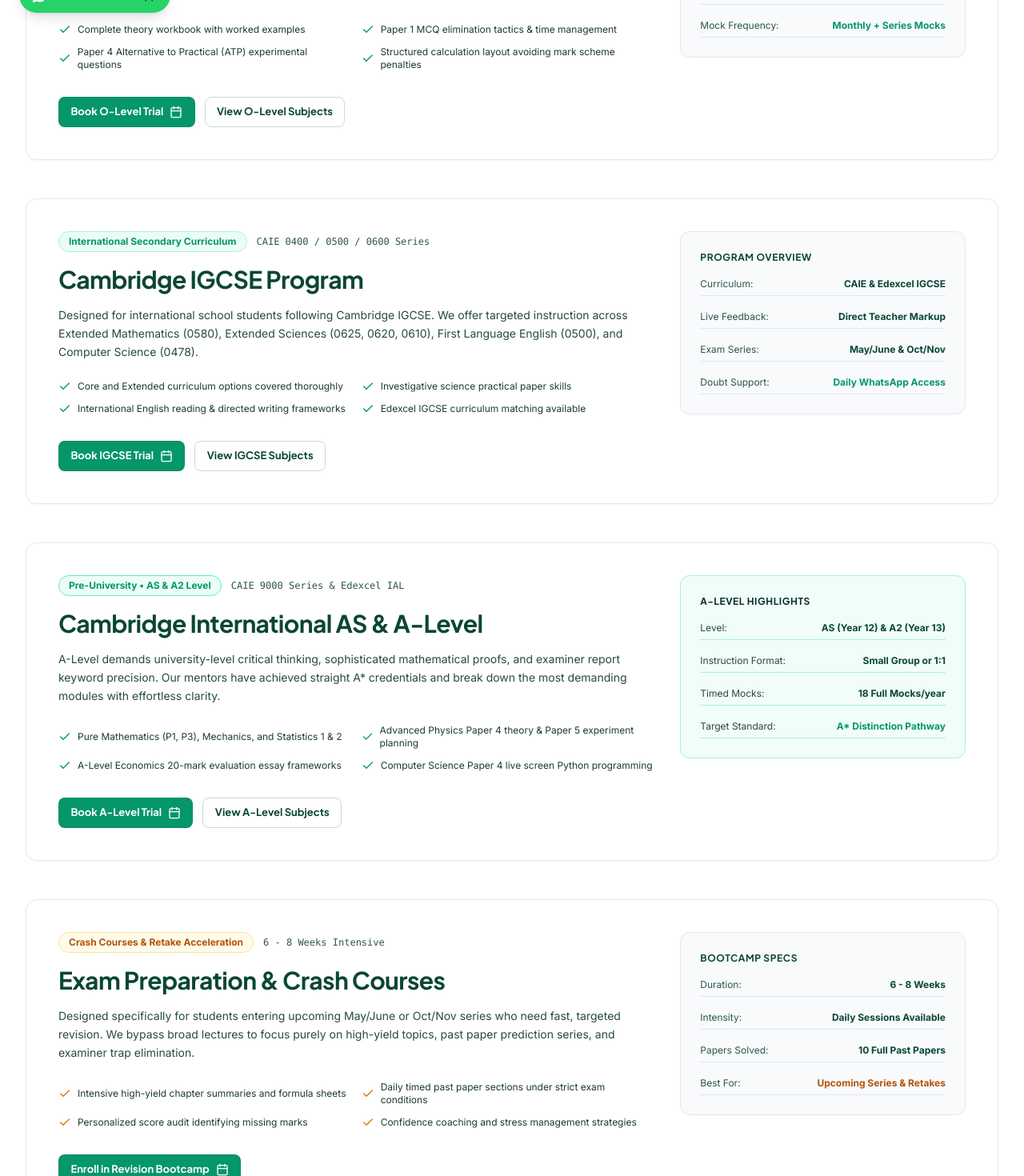
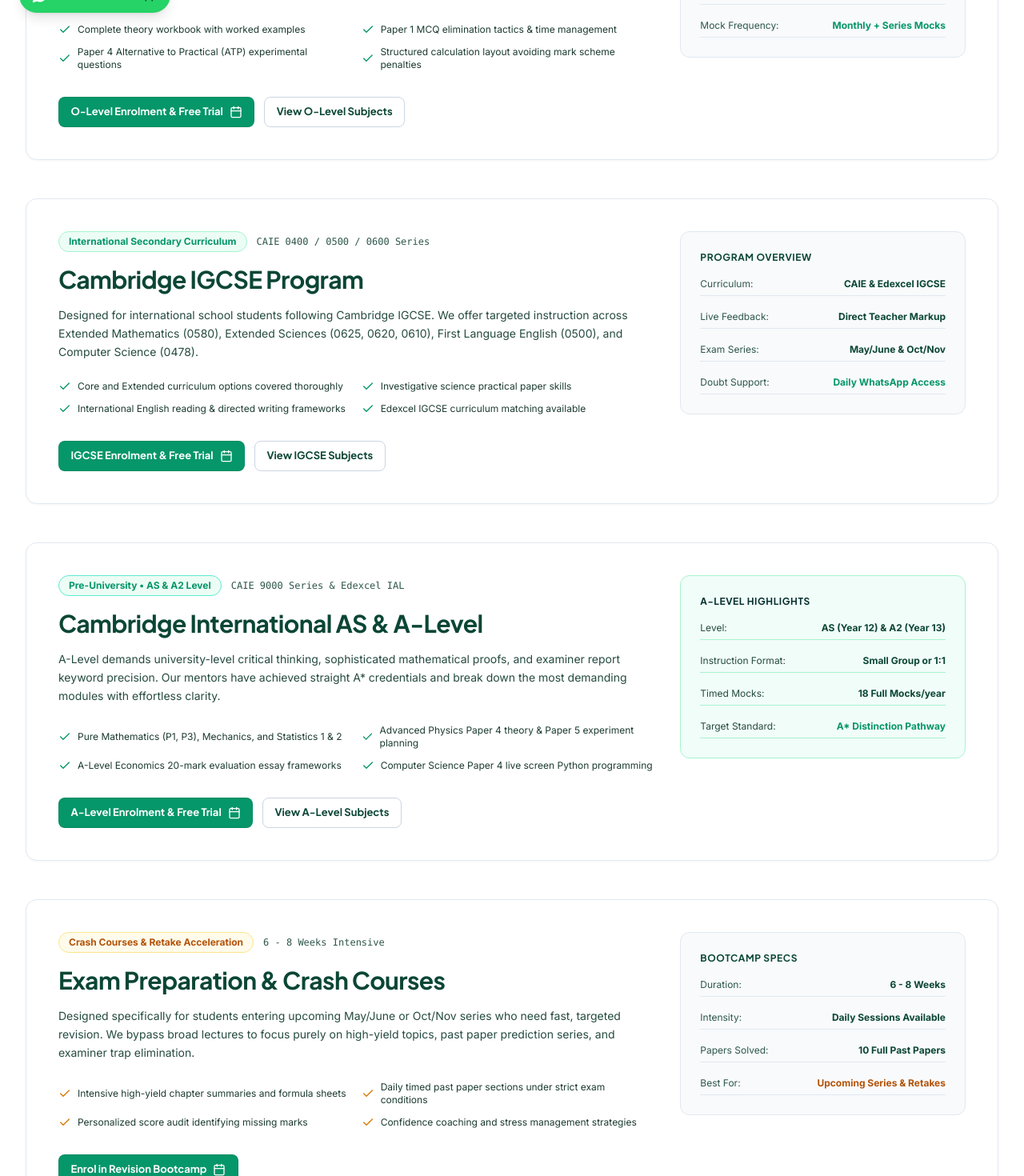
Before and after one commit to mjamalullah/TheReadly-react, a React (Vite) app: page /programs in a window 1280 px wide. Shown: the part 760-2230 px from the top of the page at 80% size. Built offline with nearby package versions, Linux system fonts and the light colour scheme; the HTML template or start-up script is replaced by a standard one.

Commit message:
Wire all program enrollment and CTA buttons to student admission modal

```diff
--- a/src/pages/About.jsx
+++ b/src/pages/About.jsx
@@ -12,7 +12,7 @@
     <section className="py-16 md:py-20 px-4 sm:px-6 lg:px-8 max-w-7xl mx-auto">
       <div className="max-w-3xl">
         <div className="flex items-center gap-2 text-xs font-semibold text-slate-500 mb-3">
-          <a to="/" className="hover:text-[#059669]">Home</a>
+          <Link to="/" className="hover:text-[#059669]">Home</Link>
           <span>/</span>
           <span className="text-slate-900">About Us</span>
         </div>
@@ -134,10 +134,14 @@
               Attend a live 45-minute demo session and experience how our certified Cambridge educators teach.
             </p>
           </div>
-          <a to="/book-demo" className="btn btn-secondary bg-white text-[#0B4635] mt-4 text-xs">
+          <button
+            type="button"
+            onClick={() => openBookingModal()}
+            className="btn btn-secondary bg-white text-[#0B4635] mt-4 text-xs cursor-pointer"
+          >
             <span>Book a Free Demo</span>
             <Icon name="arrow-right" className="w-3.5 h-3.5" />
-          </a>
+          </button>
         </div>
       </div>
     </section>
@@ -150,9 +154,9 @@
           Our academic coordinators are available to discuss subject selection, examination series, and custom study plans.
         </p>
         <div className="flex flex-wrap justify-center gap-3">
-          <a to="/contact" className="btn btn-teal text-xs">
+          <Link to="/contact" className="btn btn-teal text-xs cursor-pointer">
             <span>Contact Admissions Office</span>
-          </a>
+          </Link>
           <a href="https://wa.me/923337221552?text=Hi%20The%20Readly%20Institute,%20I%20have%20questions%20about%20your%20academy" target="_blank" className="btn btn-whatsapp text-xs">
             <span>Chat on WhatsApp</span>
           </a>
--- a/src/pages/HowItWorks.jsx
+++ b/src/pages/HowItWorks.jsx
@@ -12,7 +12,7 @@
     <section className="py-16 md:py-20 px-4 sm:px-6 lg:px-8 max-w-7xl mx-auto">
       <div className="max-w-3xl">
         <div className="flex items-center gap-2 text-xs font-semibold text-slate-500 mb-3">
-          <a to="/" className="hover:text-[#059669]">Home</a>
+          <Link to="/" className="hover:text-[#059669]">Home</Link>
           <span>/</span>
           <span className="text-slate-900">Learning Methodology</span>
         </div>
@@ -165,10 +165,14 @@
         <p className="text-slate-300 text-sm max-w-xl mx-auto mb-6">
           Schedule a free 45-minute demo class with our subject mentor. Experience our digital whiteboard pedagogy with zero obligation.
         </p>
-        <a to="/book-demo" className="btn btn-teal text-xs">
+        <button
+          type="button"
+          onClick={() => openBookingModal()}
+          className="btn btn-teal text-xs cursor-pointer"
+        >
           <span>Book a Free Live Demo</span>
           <Icon name="calendar" className="w-4 h-4" />
-        </a>
+        </button>
       </div>
     </section>
 
--- a/src/pages/Programs.jsx
+++ b/src/pages/Programs.jsx
@@ -12,7 +12,7 @@
     <section className="py-16 md:py-20 px-4 sm:px-6 lg:px-8 max-w-7xl mx-auto">
       <div className="max-w-3xl">
         <div className="flex items-center gap-2 text-xs font-semibold text-slate-500 mb-3">
-          <a to="/" className="hover:text-[#059669]">Home</a>
+          <Link to="/" className="hover:text-[#059669]">Home</Link>
           <span>/</span>
           <span className="text-slate-900">Academic Programs</span>
         </div>
@@ -66,13 +66,17 @@
             </div>
 
             <div className="pt-4 flex flex-wrap gap-3">
-              <a to="/book-demo" className="btn btn-teal btn-sm">
-                <span>Book O-Level Trial</span>
+              <button
+                type="button"
+                onClick={() => openBookingModal({ curriculum: 'Cambridge O-Level' })}
+                className="btn btn-teal btn-sm cursor-pointer"
+              >
+                <span>O-Level Enrolment & Free Trial</span>
                 <Icon name="calendar" className="w-4 h-4" />
-              </a>
-              <a to="/subjects" className="btn btn-secondary btn-sm">
+              </button>
+              <Link to="/subjects" className="btn btn-secondary btn-sm cursor-pointer">
                 <span>View O-Level Subjects</span>
-              </a>
+              </Link>
             </div>
           </div>
 
@@ -135,13 +139,17 @@
             </div>
 
             <div className="pt-4 flex flex-wrap gap-3">
-              <a to="/book-demo" className="btn btn-teal btn-sm">
-                <span>Book IGCSE Trial</span>
+              <button
+                type="button"
+                onClick={() => openBookingModal({ curriculum: 'Cambridge IGCSE' })}
+                className="btn btn-teal btn-sm cursor-pointer"
+              >
+                <span>IGCSE Enrolment & Free Trial</span>
                 <Icon name="calendar" className="w-4 h-4" />
-              </a>
-              <a to="/subjects" className="btn btn-secondary btn-sm">
+              </button>
+              <Link to="/subjects" className="btn btn-secondary btn-sm cursor-pointer">
                 <span>View IGCSE Subjects</span>
-              </a>
+              </Link>
             </div>
           </div>
 
@@ -204,13 +212,17 @@
             </div>
 
             <div className="pt-4 flex flex-wrap gap-3">
-              <a to="/book-demo" className="btn btn-teal btn-sm">
-                <span>Book A-Level Trial</span>
+              <button
+                type="button"
+                onClick={() => openBookingModal({ curriculum: 'Cambridge A-Level' })}
+                className="btn btn-teal btn-sm cursor-pointer"
+              >
+                <span>A-Level Enrolment & Free Trial</span>
                 <Icon name="calendar" className="w-4 h-4" />
-              </a>
-              <a to="/subjects" className="btn btn-secondary btn-sm">
+              </button>
+              <Link to="/subjects" className="btn btn-secondary btn-sm cursor-pointer">
                 <span>View A-Level Subjects</span>
-              </a>
+              </Link>
             </div>
           </div>
 
@@ -273,10 +285,14 @@
             </div>
 
             <div className="pt-4 flex flex-wrap gap-3">
-              <a to="/book-demo" className="btn btn-teal btn-sm">
-                <span>Enroll in Revision Bootcamp</span>
+              <button
+                type="button"
+                onClick={() => openBookingModal({ curriculum: 'Revision Crash Course' })}
+                className="btn btn-teal btn-sm cursor-pointer"
+              >
+                <span>Enrol in Revision Bootcamp</span>
                 <Icon name="calendar" className="w-4 h-4" />
-              </a>
+              </button>
             </div>
           </div>
 
@@ -358,10 +374,17 @@
 
           <div className="pt-4 border-t border-slate-100 flex items-center justify-between">
             <span className="text-xs font-semibold text-slate-500">Duration: 3 - 6 Months</span>
-            <a to="/book-demo" className="btn btn-teal btn-sm text-xs">
-              <span>Book Free Demo</span>
+            <button
+              type="button"
+              onClick={() => openBookingModal({
+                curriculum: 'IT & Professional Certifications',
+                subject: 'Digital Marketing & Performance Strategy (Meta & Google Ads)'
+              })}
+              className="btn btn-teal btn-sm text-xs cursor-pointer"
+            >
+              <span>Enrol / Book Free Demo</span>
               <Icon name="arrow-right" className="w-3.5 h-3.5" />
-            </a>
+            </button>
           </div>
         </div>
 
@@ -404,10 +427,17 @@
 
           <div className="pt-4 border-t border-slate-100 flex items-center justify-between">
             <span className="text-xs font-semibold text-slate-500">Duration: 4 - 6 Months</span>
-            <a to="/book-demo" className="btn btn-teal btn-sm text-xs">
-              <span>Book Free Demo</span>
+            <button
+              type="button"
+              onClick={() => openBookingModal({
+                curriculum: 'IT & Professional Certifications',
+                subject: 'CSIS Certification (Cyber Security & Information Systems)'
+              })}
+              className="btn btn-teal btn-sm text-xs cursor-pointer"
+            >
+              <span>Enrol / Book Free Demo</span>
               <Icon name="arrow-right" className="w-3.5 h-3.5" />
-            </a>
+            </button>
           </div>
         </div>
 
@@ -450,10 +480,17 @@
 
           <div className="pt-4 border-t border-slate-100 flex items-center justify-between">
             <span className="text-xs font-semibold text-slate-500">Duration: 4 - 6 Months</span>
-            <a to="/book-demo" className="btn btn-teal btn-sm text-xs">
-              <span>Book Free Demo</span>
+            <button
+              type="button"
+              onClick={() => openBookingModal({
+                curriculum: 'IT & Professional Certifications',
+                subject: 'Full-Stack Web Development (HTML, CSS, Modern JS, MERN Stack)'
+              })}
+              className="btn btn-teal btn-sm text-xs cursor-pointer"
+            >
+              <span>Enrol / Book Free Demo</span>
               <Icon name="arrow-right" className="w-3.5 h-3.5" />
-            </a>
+            </button>
           </div>
         </div>
 
@@ -496,10 +533,17 @@
 
           <div className="pt-4 border-t border-slate-100 flex items-center justify-between">
             <span className="text-xs font-semibold text-slate-500">Duration: 3 - 6 Months</span>
-            <a to="/book-demo" className="btn btn-teal btn-sm text-xs">
-              <span>Book Free Demo</span>
+            <button
+              type="button"
+              onClick={() => openBookingModal({
+                curriculum: 'IT & Professional Certifications',
+                subject: 'Python for Data Analytics & Artificial Intelligence (AI Tools)'
+              })}
+              className="btn btn-teal btn-sm text-xs cursor-pointer"
+            >
+              <span>Enrol / Book Free Demo</span>
               <Icon name="arrow-right" className="w-3.5 h-3.5" />
-            </a>
+            </button>
           </div>
         </div>
 
@@ -581,10 +625,14 @@
         <p className="text-slate-300 text-sm max-w-xl mx-auto mb-6">
           Our senior academic advisor will evaluate your previous scores, examination series, and target universities free of charge.
         </p>
-        <a to="/book-demo" className="btn btn-teal text-xs">
+        <button
+          type="button"
+          onClick={() => openBookingModal({ curriculum: 'Cambridge O-Level' })}
+          className="btn btn-teal text-xs cursor-pointer"
+        >
           <span>Book an Academic Consultation</span>
           <Icon name="arrow-right" className="w-4 h-4" />
-        </a>
+        </button>
       </div>
     </section>
 
--- a/src/pages/Resources.jsx
+++ b/src/pages/Resources.jsx
@@ -12,7 +12,7 @@
     <section className="py-16 md:py-20 px-4 sm:px-6 lg:px-8 max-w-7xl mx-auto">
       <div className="max-w-3xl">
         <div className="flex items-center gap-2 text-xs font-semibold text-slate-500 mb-3">
-          <a to="/" className="hover:text-[#059669]">Home</a>
+          <Link to="/" className="hover:text-[#059669]">Home</Link>
           <span>/</span>
           <span className="text-slate-900">Academic Resources</span>
         </div>
@@ -124,10 +124,14 @@
         <p className="text-slate-300 text-sm max-w-xl mx-auto mb-6">
           Schedule a 45-minute live trial class with a verified Cambridge faculty mentor. Review past questions and receive a customized revision roadmap.
         </p>
-        <a to="/book-demo" className="btn btn-teal text-xs">
+        <button
+          type="button"
+          onClick={() => openBookingModal()}
+          className="btn btn-teal text-xs cursor-pointer"
+        >
           <span>Book a Free Trial Session</span>
           <Icon name="arrow-right" className="w-4 h-4" />
-        </a>
+        </button>
       </div>
 
     </section>
```
